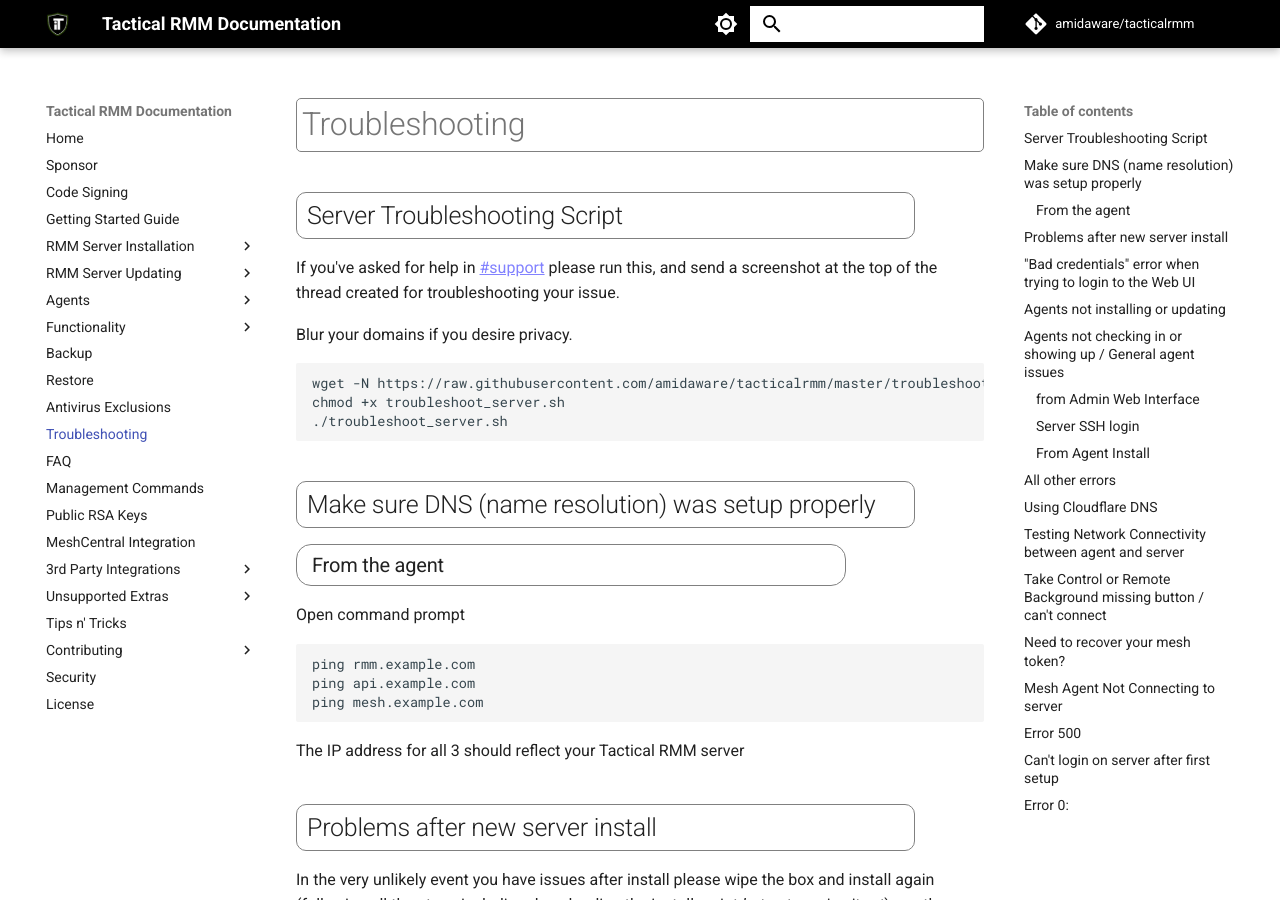
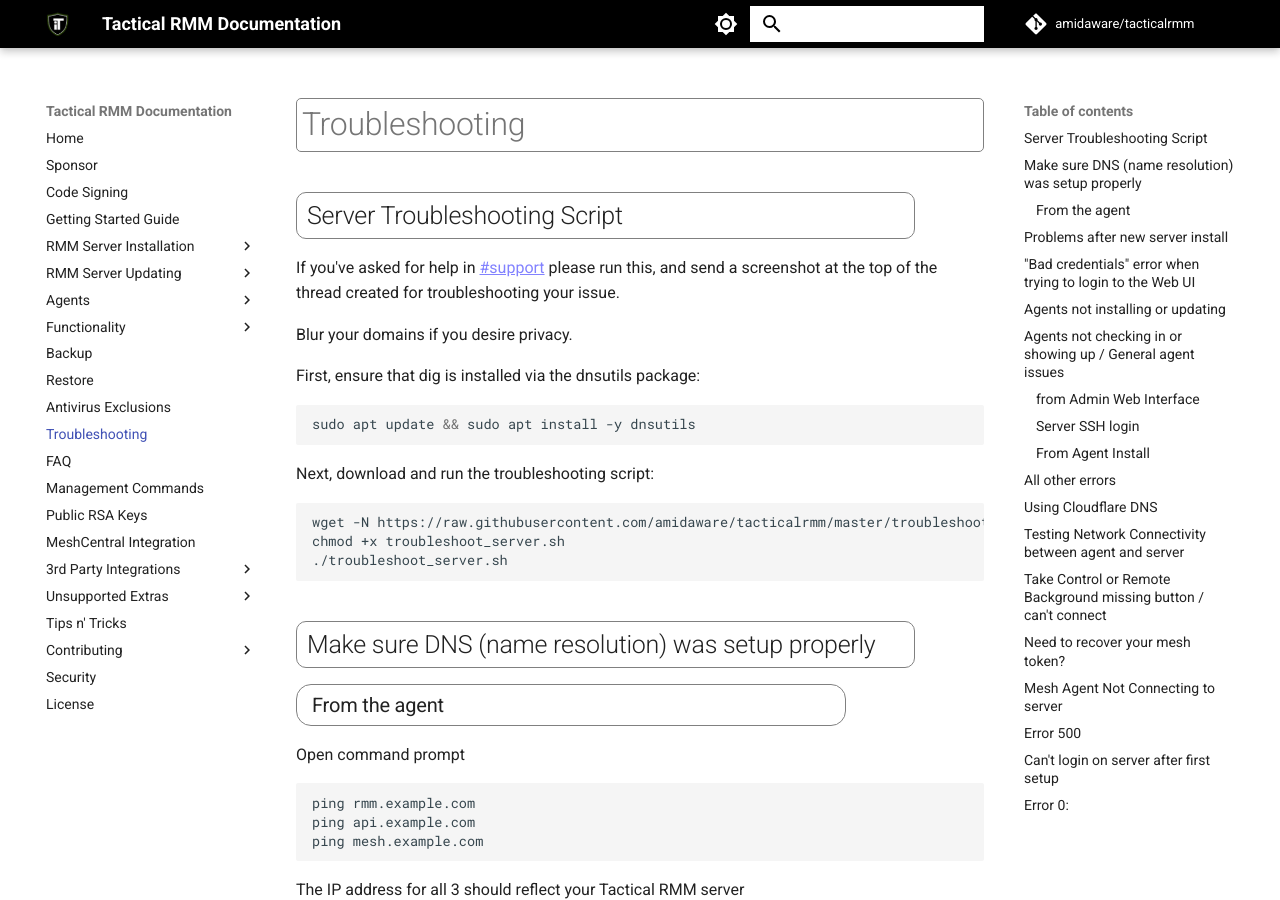
Before and after one commit to amidaware/trmm-docs, an MkDocs documentation site: the page built from docs/troubleshooting.md, in a window 1280 px wide and 900 px high. Built offline with MkDocs 1.6.1 and Material for MkDocs 9.7.7, drawn with Linux system fonts in a browser that asks for light colours; comment, search, counter and statistics services are not loaded.

Commit message:
Update to inc dnsutils inst prior to troubleshoot

````diff
--- a/docs/troubleshooting.md
+++ b/docs/troubleshooting.md
@@ -5,6 +5,14 @@
 If you've asked for help in [#support](https://discord.com/channels/736478043522072608/744282073870630912) please run this, and send a screenshot at the top of the thread created for troubleshooting your issue.
 
 Blur your domains if you desire privacy.
+
+First, ensure that dig is installed via the dnsutils package:
+
+```bash
+sudo apt update && sudo apt install -y dnsutils
+```
+
+Next, download and run the troubleshooting script:
 
 ```bash
 wget -N https://raw.githubusercontent.com/amidaware/tacticalrmm/master/troubleshoot_server.sh
````
